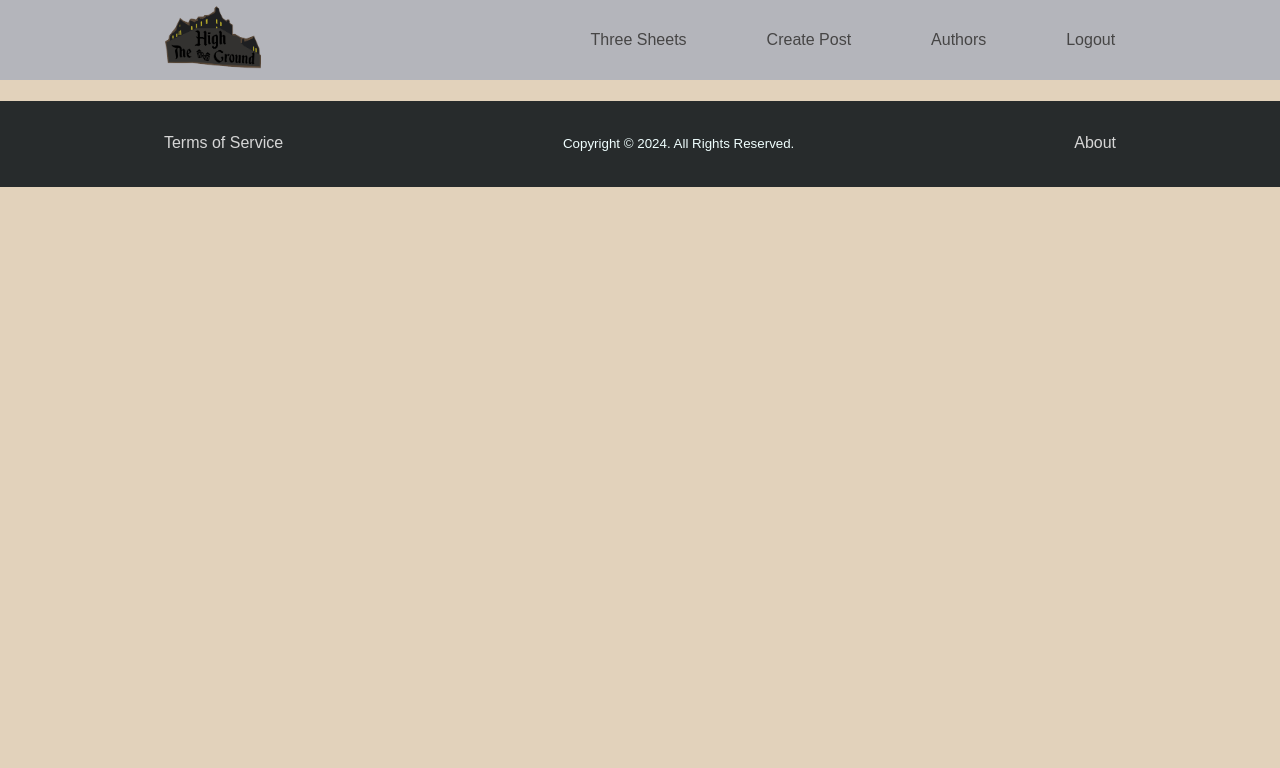
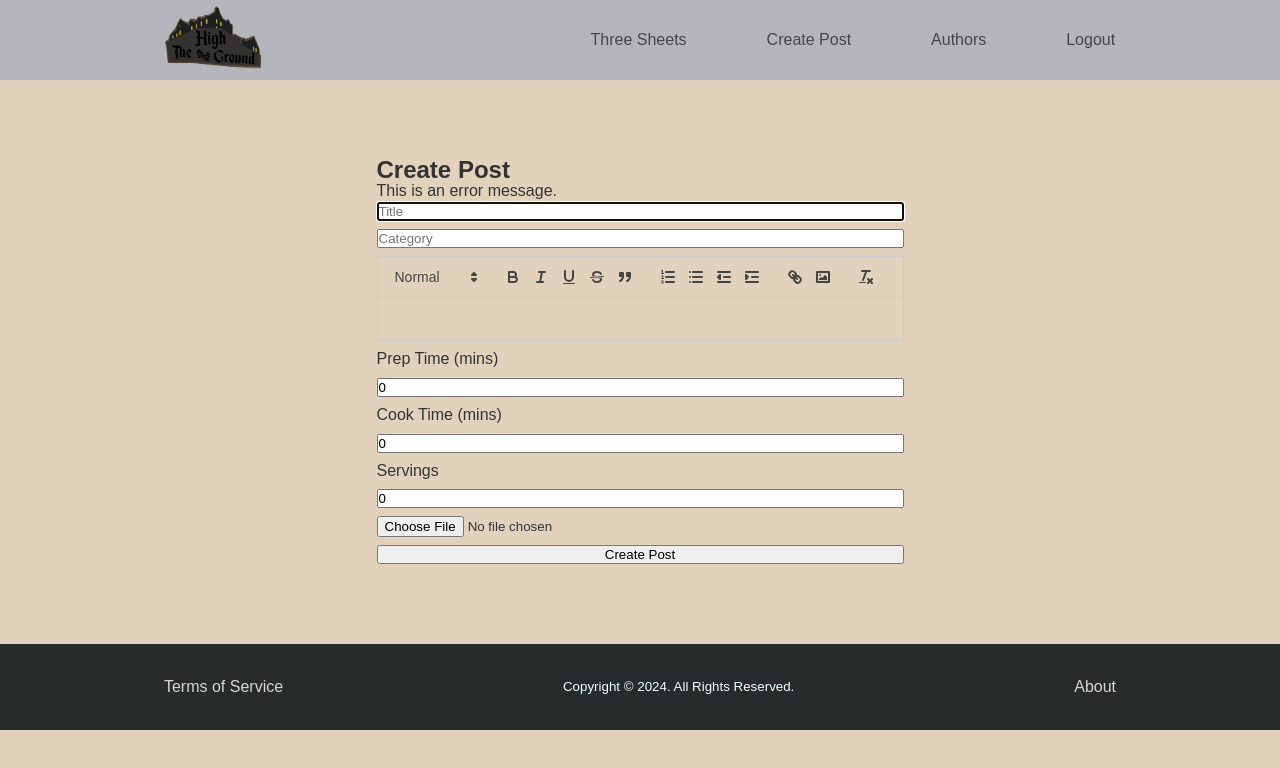
Before and after one commit to DeathlessKraken/fantasy-recipe-book, a React (Vite) app in the folder client/: page /create in a window 1280 px wide. Shown: the top 768 px of the page. Built offline with nearby package versions, Linux system fonts and the light colour scheme.

Commit message:
functional create_post page, delete page placeholder

```diff
--- a/client/package.json
+++ b/client/package.json
@@ -13,6 +13,7 @@
     "react": "^18.2.0",
     "react-dom": "^18.2.0",
     "react-icons": "^5.0.1",
+    "react-quill": "^2.0.0",
     "react-router-dom": "^6.22.3"
   },
   "devDependencies": {
--- a/client/src/main.jsx
+++ b/client/src/main.jsx
@@ -12,6 +12,7 @@ import UserProfile from './pages/UserProfile';
 import EditPost from './pages/EditPost';
 import Authors from './pages/Authors';
 import CreatePost from './pages/CreatePost';
+import DeletePost from './pages/DeletePost';
 import FandomPosts from './pages/FandomPosts';
 import AuthorPosts from './pages/AuthorPosts';
 import Dashboard from './pages/Dashboard';
@@ -34,6 +35,7 @@ const router = createBrowserRouter([
       {path: "login", element: <Login />},
       {path: "authors", element: <Authors />},
       {path: "create", element: <CreatePost />},
+      {path: "posts/:id/delete", element: <DeletePost />},
       {path: "logout", element: <Logout />},
     ]
   }
--- a/client/src/pages/CreatePost.jsx
+++ b/client/src/pages/CreatePost.jsx
@@ -1,8 +1,71 @@
+import { useState } from 'react';
+import ReactQuill from 'react-quill';
+import 'react-quill/dist/quill.snow.css';
 
-function CreatePost() {
+import styles from '../styles/createpost.module.css';
+
+export default function CreatePost() {
+  const [inputs, setInputs] = useState({
+    title: '',
+    category: '',
+    prep_time_mins: 0,
+    cook_time_mins: 0,
+    servings: 0,
+    media: '',
+  });
+
+  const [body, setBody] = useState('');
+
+  const modules = {
+    toolbar: [
+      [{ 'header': [1,2,3,4,5,6,false]}],
+      ['bold', 'italic', 'underline', 'strike', 'blockquote'],
+      [{'list': 'ordered'}, {'list': 'bullet'}, {'indent': '-1'}, {'indent': '+1'}],
+      ['link', 'image'],
+      ['clean']
+    ]
+  }
+
+  const formats = [
+    'header', 'bold', 'italic', 'underline', 'strike', 'blockquote',
+    'list', 'bullet', 'indent', 'link', 'image'
+  ]
+
+  function handleChange(event) {
+    setInputs(prevState => {
+      return ({
+        ...prevState,
+        [event.target.name]: event.target.value
+      });
+    });
+  }
+
+  function handleSubmit() {
+    return ;
+  }
+
   return (
-    <div>CreatePost</div>
-  )
+    <section>
+      <div className={styles.create_post}>
+        <h2>Create Post</h2>
+        <p className={styles.error}>
+          This is an error message.
+        </p>
+
+        <form className={styles.create_form}>
+          <input type="text" name='title' placeholder='Title' value={inputs.title} onChange={handleChange} autoFocus />
+          <input type="text" name='category' placeholder='Category' value={inputs.category} onChange={handleChange} />
+          <ReactQuill modules={modules} formats={formats} value={body} onChange={setBody}/>
+          <p>Prep Time &#40;mins&#41;</p>
+          <input type="number" name='prep_time_mins' value={inputs.prep_time_mins} onChange={handleChange} />
+          <p>Cook Time &#40;mins&#41;</p>
+          <input type="number" name='cook_time_mins' value={inputs.cook_time_mins} onChange={handleChange} />
+          <p>Servings</p>
+          <input type="number" name='servings' value={inputs.servings} onChange={handleChange} />
+          <input type="file" name='media' id='media' onChange={handleChange} accept='png, jpg, jpeg'/>
+          <button type='submit' onClick={handleSubmit} className={styles.submit}>Create Post</button>
+        </form>
+      </div>
+    </section>
+  );
 }
-
-export default CreatePost
--- a/client/src/pages/DeletePost.jsx
+++ b/client/src/pages/DeletePost.jsx
@@ -0,0 +1,10 @@
+
+import styles from '../styles/deletepost.module.css';
+
+export default function DeletePost() {
+    return (
+        <section>
+            <h2>Delete Post</h2>
+        </section>
+    );
+}
--- /dev/null
+++ b/client/src/styles/createpost.module.css
@@ -0,0 +1,10 @@
+.create_post {
+    margin-top: 5em;
+    width: 100%;
+}
+
+.create_form {
+    display: flex;
+    flex-direction: column;
+    gap: 0.5em;
+}
```
Also changed, not shown: client/src/styles/deletepost.module.css (added), 1 other file (tests, documents, lock files or other folders).
